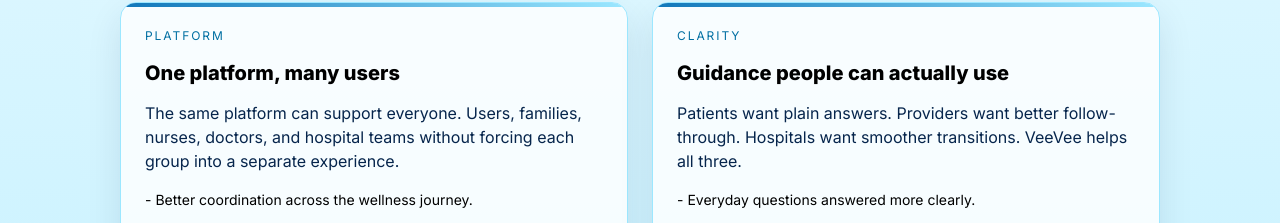
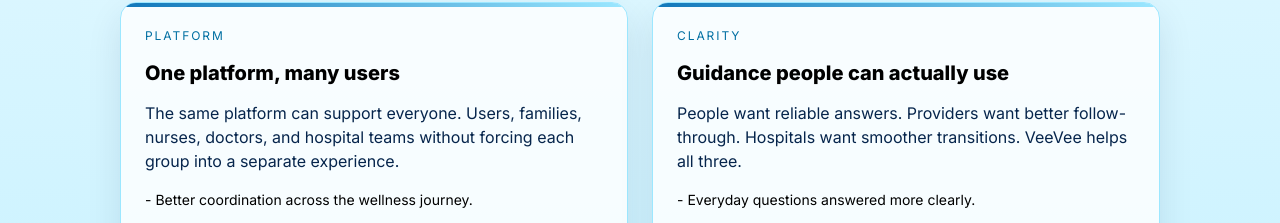
Before and after one commit to cdgonzal/myveevee, a React (Vite) app: page /features in a window 1280 px wide. Shown: the part 799-1022 px from the top of the page. Built offline with nearby package versions, Linux system fonts and the light colour scheme.

Commit message:
CodexAuto: features copy #8

```diff
--- a/src/pages/Features.tsx
+++ b/src/pages/Features.tsx
@@ -41,7 +41,7 @@ const FEATURE_BLOCKS: FeatureBlock[] = [
     eyebrow: "Clarity",
     title: "Guidance people can actually use",
     body:
-      "Patients want plain answers. Providers want better follow-through. Hospitals want smoother transitions. VeeVee helps all three.",
+      "People want reliable answers. Providers want better follow-through. Hospitals want smoother transitions. VeeVee helps all three.",
     points: [
       "Everyday questions answered more clearly.",
       "Benefits and coverage easier to understand.",
```
